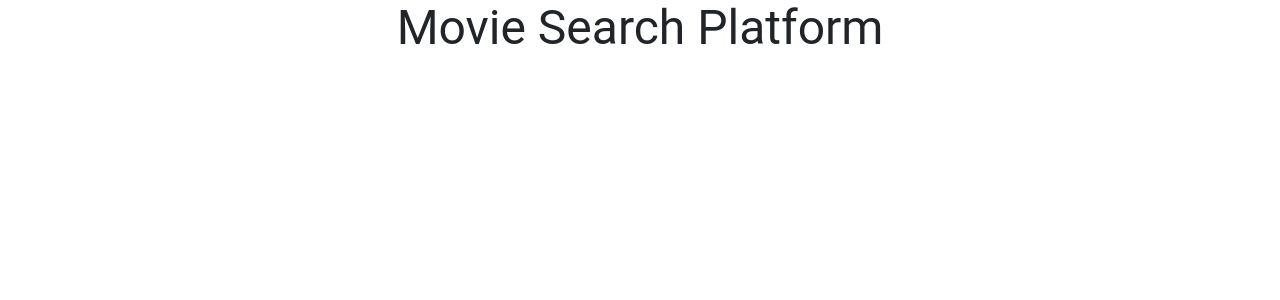
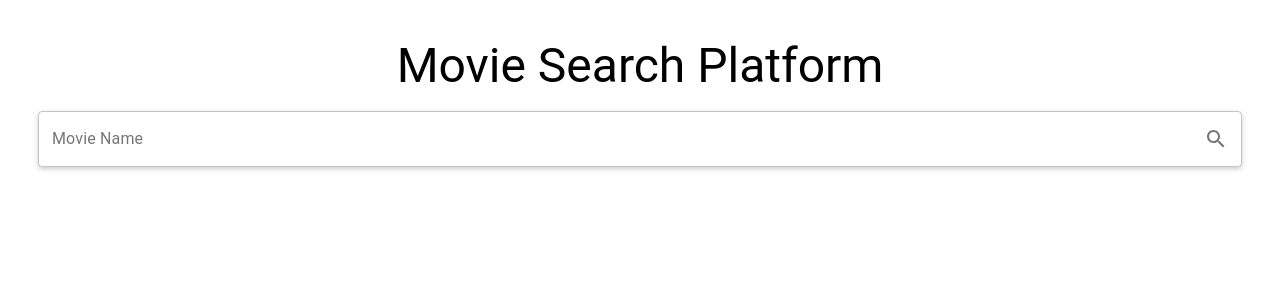
Before and after one commit to SreerajRajappan/movie-app, a React (Create React App) app: page / in a window 1280 px wide. Shown: the top 300 px of the page. Built offline with nearby package versions, Linux system fonts and the light colour scheme.

Commit message:
basic search bar component

```diff
--- a/package.json
+++ b/package.json
@@ -4,6 +4,7 @@
   "private": true,
   "dependencies": {
     "@material-ui/core": "^4.11.0",
+    "@material-ui/icons": "^4.9.1",
     "@material-ui/styles": "^4.10.0",
     "@testing-library/jest-dom": "^5.11.4",
     "@testing-library/react": "^11.1.0",
--- a/public/index.html
+++ b/public/index.html
@@ -6,9 +6,6 @@
     <meta name="viewport" content="width=device-width, initial-scale=1" />
     <meta name="theme-color" content="#000000" />
     <meta name="description" content="Web site created using create-react-app" />
-
-    <!--Bootstrap cdn-->
-    <link rel="stylesheet" href="https://stackpath.bootstrapcdn.com/bootstrap/4.4.1/css/bootstrap.min.css" integrity="sha384-Vkoo8x4CGsO3+Hhxv8T/Q5PaXtkKtu6ug5TOeNV6gBiFeWPGFN9MuhOf23Q9Ifjh" crossorigin="anonymous" />
 
     <!--
       manifest.json provides metadata used when your web app is installed on a
--- a/src/components/Home.js
+++ b/src/components/Home.js
@@ -1,5 +1,6 @@
 import React from "react";
 import Typography from "@material-ui/core/Typography";
+import MovieSearchBar from "./MovieSearchBar";
 
 //Custom Components
 import Page from "./Page";
@@ -10,6 +11,7 @@ const Home = () => {
       <Typography variant="h3" align="center" gutterBottom>
         Movie Search Platform
       </Typography>
+      <MovieSearchBar />
     </Page>
   );
 };
--- /dev/null
+++ b/src/components/MovieSearchBar.js
@@ -0,0 +1,52 @@
+import React, { useState } from "react";
+import { makeStyles } from "@material-ui/core/styles";
+import OutlinedInput from "@material-ui/core/OutlinedInput";
+import InputLabel from "@material-ui/core/InputLabel";
+import InputAdornment from "@material-ui/core/InputAdornment";
+import FormControl from "@material-ui/core/FormControl";
+import IconButton from "@material-ui/core/IconButton";
+import SearchIcon from "@material-ui/icons/Search";
+
+const useStyles = makeStyles(theme => ({
+  root: {
+    display: "grid"
+  },
+  search: {
+    boxShadow: "0 2px 5px rgba(0,0,0,0.2)"
+  }
+}));
+
+const MovieSearchBar = () => {
+  const classes = useStyles();
+
+  const [searchKey, setSearchKey] = useState();
+
+  const searchHandler = e => {
+    console.log(e.target.value);
+  };
+
+  return (
+    <form className={classes.root}>
+      <FormControl variant="outlined">
+        <InputLabel htmlFor="searchbar">Movie Name</InputLabel>
+        <OutlinedInput
+          className={classes.search}
+          value={searchKey}
+          onChange={e => {
+            searchHandler(e);
+          }}
+          endAdornment={
+            <InputAdornment position="end">
+              <IconButton edge="end">
+                <SearchIcon />
+              </IconButton>
+            </InputAdornment>
+          }
+          labelWidth={120}
+        />
+      </FormControl>
+    </form>
+  );
+};
+
+export default MovieSearchBar;
--- a/src/components/Page.js
+++ b/src/components/Page.js
@@ -1,13 +1,22 @@
 import React, { useEffect } from "react";
 import Container from "@material-ui/core/Container";
+import { makeStyles } from "@material-ui/core/styles";
+
+const useStyles = makeStyles(theme => ({
+  root: {
+    padding: "30px"
+  }
+}));
 
 const Page = props => {
+  const classes = useStyles();
+
   useEffect(() => {
     document.title = `${props.title}  | Movie Search App`;
     window.scrollTo(0, 0);
   });
 
-  return <Container>{props.children}</Container>;
+  return <Container className={classes.root}>{props.children}</Container>;
 };
 
 export default Page;
```
Also changed, not shown: 1 other file (tests, documents, lock files or other folders).
